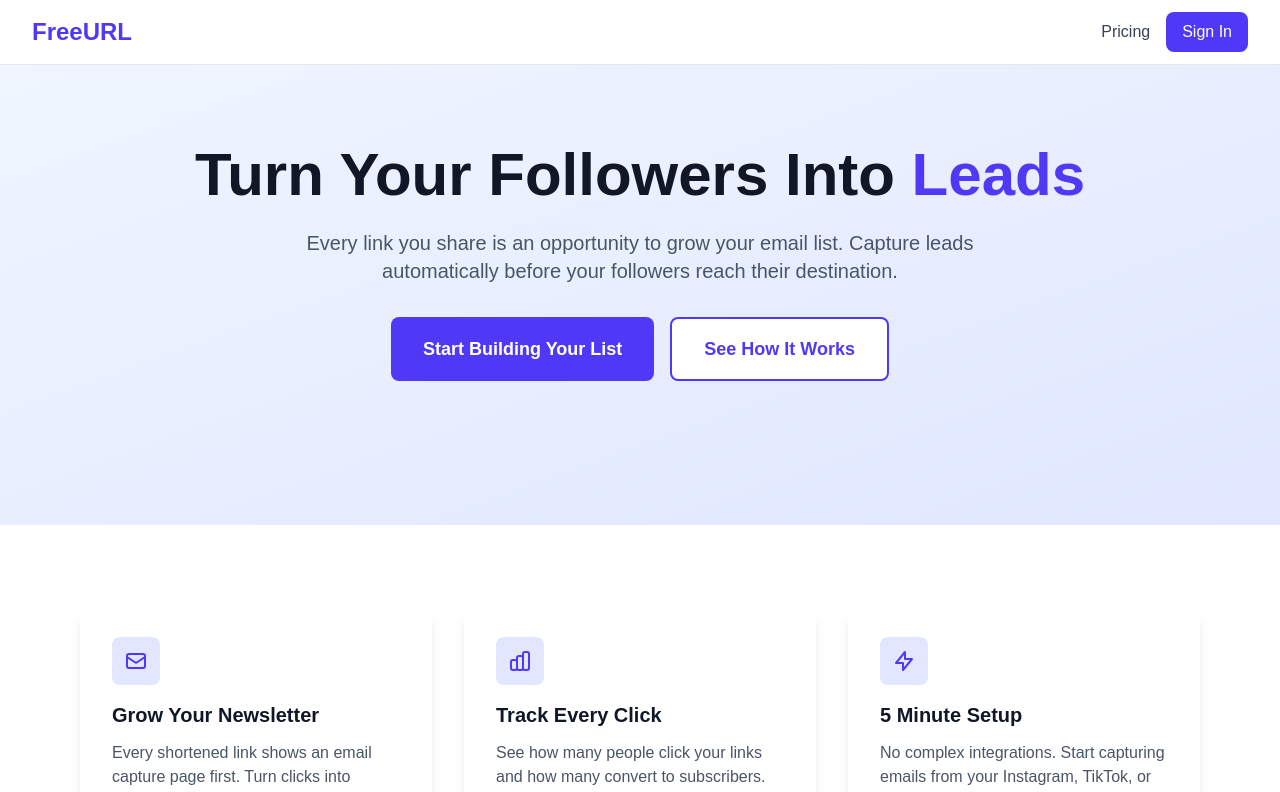
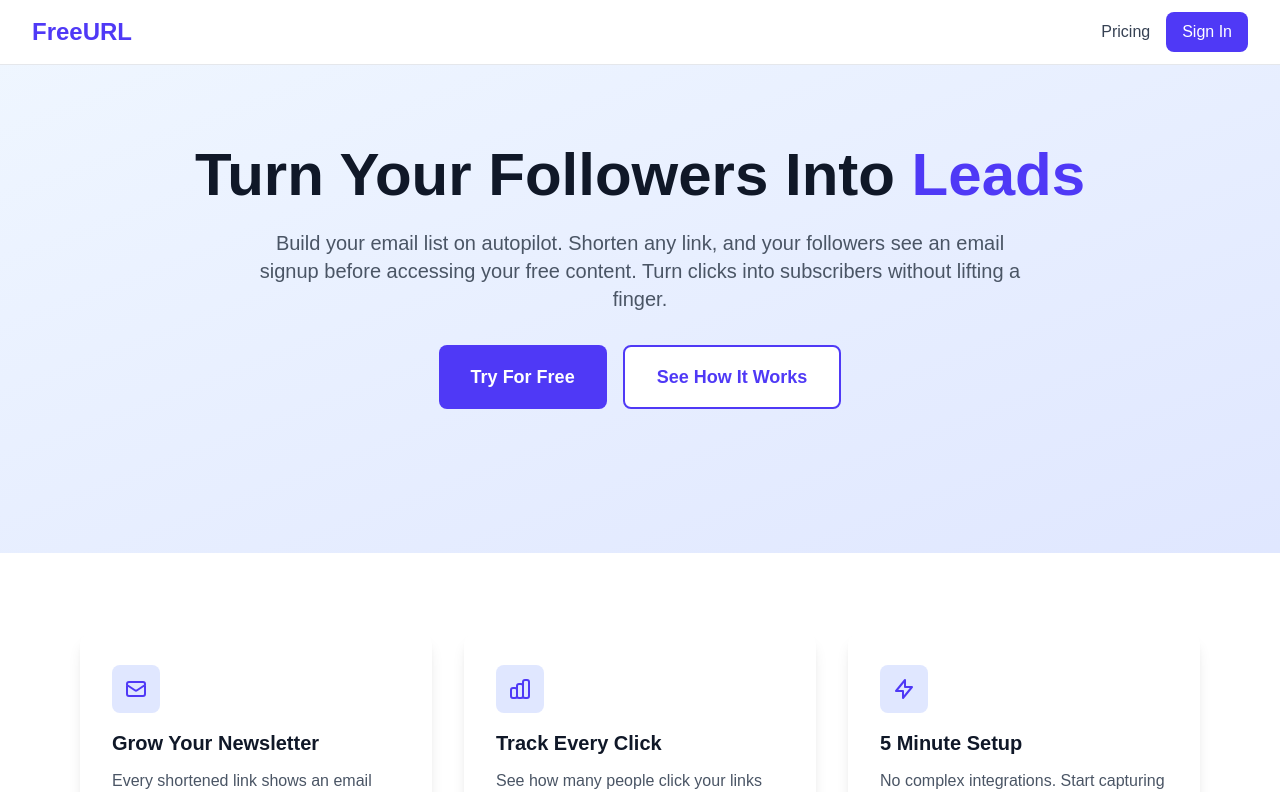
Before and after one commit to Hoshaiah/freeUrl, a Next.js app: page / in a window 1280 px wide. Shown: the top 792 px of the page. Built offline with nearby package versions, Linux system fonts and the light colour scheme; no server answers.

Commit message:
Edit copy for landing page

```diff
--- a/app/page.tsx
+++ b/app/page.tsx
@@ -65,18 +65,17 @@ export default function Home() {
               <span className="text-indigo-600"> Leads</span>
             </h1>
             <p className="text-xl text-gray-600 max-w-3xl mx-auto mb-8">
-              Every link you share is an opportunity to grow your email list.
-              Capture leads automatically before your followers reach their destination.
+              Build your email list on autopilot. Shorten any link, and your followers see an email signup before accessing your free content. Turn clicks into subscribers without lifting a finger.
             </p>
             <div className="flex flex-col sm:flex-row gap-4 justify-center mb-12">
               <button
-                onClick={() => router.push('/auth/signin')}
+                onClick={() => document.getElementById('demo')?.scrollIntoView({ behavior: 'smooth' })}
                 className="px-8 py-4 bg-indigo-600 text-white rounded-lg font-semibold hover:bg-indigo-700 transition text-lg"
               >
-                Start Building Your List
+                Try For Free
               </button>
               <button
-                onClick={() => document.getElementById('demo')?.scrollIntoView({ behavior: 'smooth' })}
+                onClick={() => document.getElementById('how-it-works')?.scrollIntoView({ behavior: 'smooth' })}
                 className="px-8 py-4 bg-white text-indigo-600 rounded-lg font-semibold hover:bg-gray-50 transition text-lg border-2 border-indigo-600"
               >
                 See How It Works
@@ -132,7 +131,7 @@ export default function Home() {
         </section>
 
         {/* How It Works Section */}
-        <section className="bg-gradient-to-br from-indigo-50 to-blue-50 py-20">
+        <section id="how-it-works" className="bg-gradient-to-br from-indigo-50 to-blue-50 py-20">
           <div className="max-w-6xl mx-auto px-4">
             <div className="text-center mb-12">
               <h2 className="text-3xl font-bold text-gray-900 mb-3">How It Works</h2>
```
